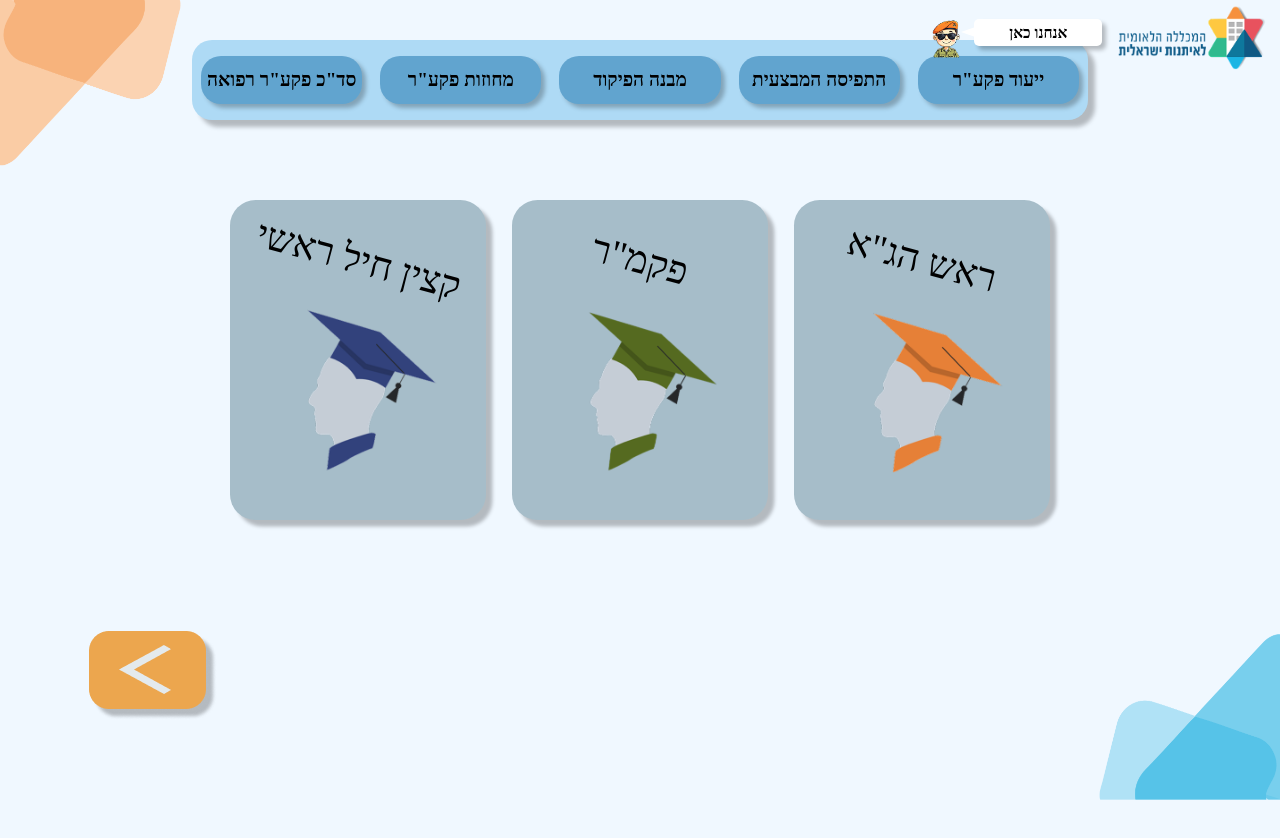
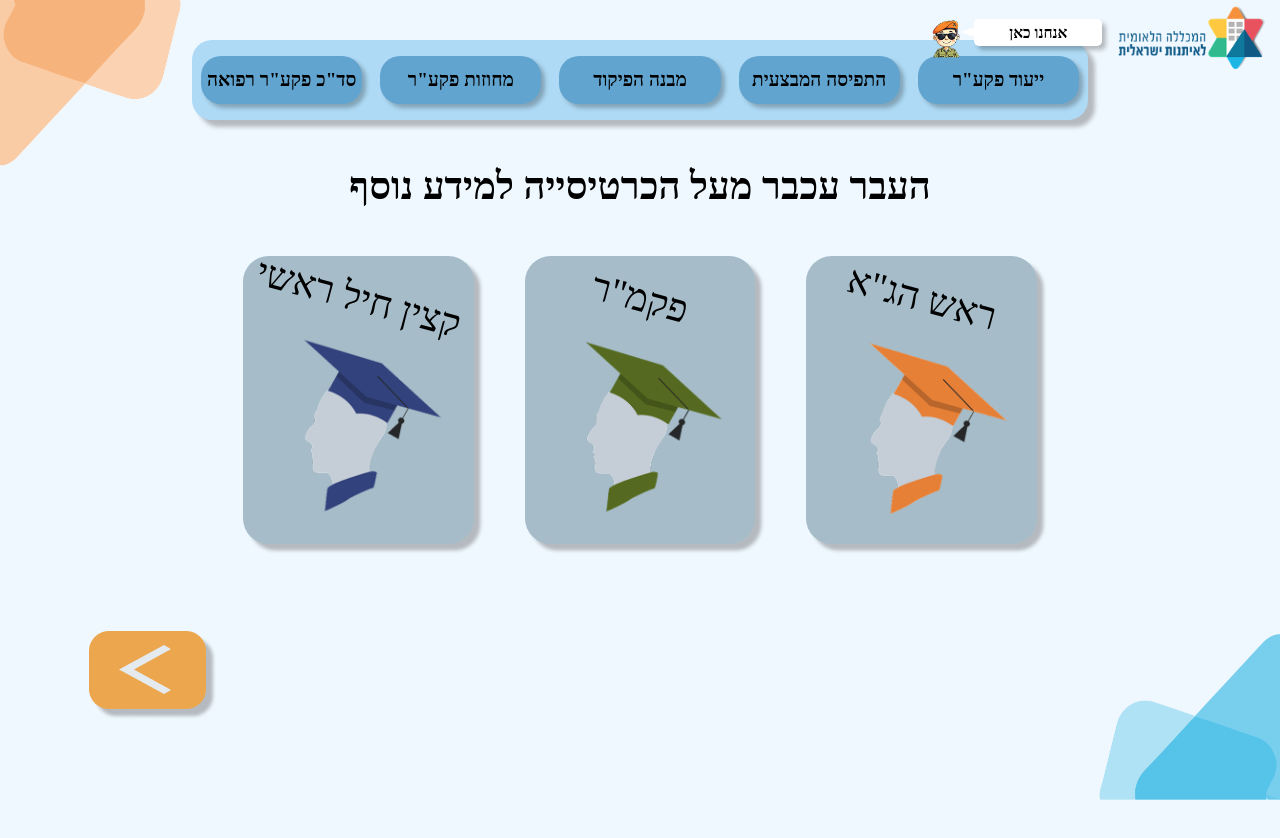
Before and after one commit to inri-pkrf/know-pakar, a React (Create React App) app: page /#/PakarVocation in a window 1280 px wide. Shown: the top 838 px of the page. Built offline with nearby package versions, Linux system fonts and the light colour scheme.

Commit message:
הדף השני של הלומדה הושלם

```diff
--- a/src/ComponentsCss/PakarVocation.css
+++ b/src/ComponentsCss/PakarVocation.css
@@ -13,37 +13,55 @@
   align-items: flex-start;
   flex-wrap: wrap;
   gap: 2vw;
-  margin-top: 15vh;
+  margin-top: 20vh;
 }
 
 .info-tab {
   width: 20vw;
   height: 40vh;
-  border-radius: 2vw;
-  box-shadow: 0.5vw 0.5vw 0.3vw rgba(0, 0, 0, 0.25);
   padding: 2vh 1vw;
   text-align: center;
   perspective: 1000px;
   cursor: pointer;
-  background: #A6BDC9;
   position: relative;
-  transform-style: preserve-3d;
-  transition: transform 0.8s cubic-bezier(0.4, 0.2, 0.2, 1);
   box-sizing: border-box;
-  overflow: hidden;
+  overflow: visible;
+  z-index: 1000;
 }
 
 .flip-card-inner {
-  width: 100%;
-  height: 100%;
-  position: relative;
+    width: 100%;
+    height: 100%;
+    position: relative;
+    transform-style: preserve-3d;
+    transition: transform 0.8s cubic-bezier(0.4, 0.2, 0.2, 1);
+    background: #A6BDC9;
+    box-shadow: 0.5vw 0.5vw 0.3vw rgba(0, 0, 0, 0.25);
+    border-radius: 2vw;
+    z-index: 1100;
 }
 
-.info-tab:hover {
+
+.info-tab:hover .flip-card-inner {
   transform: rotateY(180deg);
 }
 
 /* צד קדמי וצד אחורי */
+.card-front {
+  position: absolute;
+  width: 100%;
+  height: 100%;
+  border-radius: 2vw;
+  backface-visibility: hidden;
+  display: flex;
+  flex-direction: column;
+  align-items: center;
+  justify-content: center;
+  padding: 2vh 1vw;
+  text-align: center;
+  box-sizing: border-box;
+}
+
 .card-front, .card-back {
   position: absolute;
   width: 100%;
@@ -72,20 +90,24 @@
 
 /* תמונה */
 .card-front .man-pic {
-  margin-top: 10%;       /* מוריד קצת מרווח עליון כדי שהתמונה תיראה גדולה יותר */
+  margin-top: 6%;
   width: 100%;
   height: auto;
   max-width: 100%;
-  max-height: 70%;       /* הגדלנו מ-60% ל-70% */
+  max-height: 75%;
   object-fit: contain;
 }
 
 
 /* צד אחורי */
+
 .card-back {
-  background-color: rgba(248, 248, 248, 0.95);
+  background-color: #A6BDC9;
   transform: rotateY(180deg);
   box-shadow: 0.5vw 0.5vw 0.3vw rgba(0, 0, 0, 0.25);
+  font-size: 1.5vmax;
+  font-family: 'assistant';
+  padding-top: 20%;
 }
 
 .next-btn {
@@ -94,3 +116,25 @@
   left: 5%;
   z-index: 2000;
 }
+
+#definition {
+    font-family: 'karantina';
+    position: absolute;
+    background-color: #85969E;
+    width: 100%;
+    height: 20%;
+    top: 0%;
+    border-radius: 2vw 2vh 0vh 0vh;
+    font-size: 3vmax;
+    display: flex;
+    justify-content: center;
+    align-items: center;
+}
+
+#title {
+ position: absolute;
+ left: 50%;
+ top: 10%;
+ transform:translate(-50%, -50%) ;
+ font-size: 3vmax
+}
--- a/src/ComponentsJs/PakarVocation.jsx
+++ b/src/ComponentsJs/PakarVocation.jsx
@@ -9,9 +9,16 @@ function PakarVocation() {
     { id: 2, text: 'קצין חיל ראשי', img: 'blue-man.png' }
   ];
 
+  const texts = [
+    { id: 0, text: "שירות ההתגוננות האזרחית כהגדרתו בחוק" },
+    { id: 1, text: "פיקוד מרחבי" },
+    { id: 2, text: "סמכות מקצועית ראשית בנושאי ההתגוננות האזרחית, החילוץ וההצלה" }
+  ]
+
   return (
     <div className="PakarVocation">
       <NavBar activeButton={0} className="navbar" />
+      <h1 id='title'>העבר עכבר מעל הכרטיסייה למידע נוסף</h1>
       <img
         src={`${process.env.PUBLIC_URL}/assets/next-btn.png`}
         alt="next-btn"
@@ -20,9 +27,10 @@ function PakarVocation() {
       />
 
       <div id='tabs'>
-        {tabs.map(tab => (
+        {tabs.map((tab, index) => (
         <div key={tab.id} className="info-tab">
             <div className="flip-card-inner">
+
             {/* צד קדמי */}
             <div className="card-front">
                 <div className="tab-text-wrapper">
@@ -37,8 +45,8 @@ function PakarVocation() {
 
             {/* צד אחורי */}
             <div className="card-back">
-                <h2>{tab.text}</h2>
-                <p>כאן ניתן להוסיף תוכן חדש או קומפוננטות נוספות</p>
+                <div id='definition'>הגדרה:</div>
+                <p>{texts[index].text}</p>
             </div>
             </div>
         </div>
```
Lines whose indentation alone changed are shown as unchanged.
